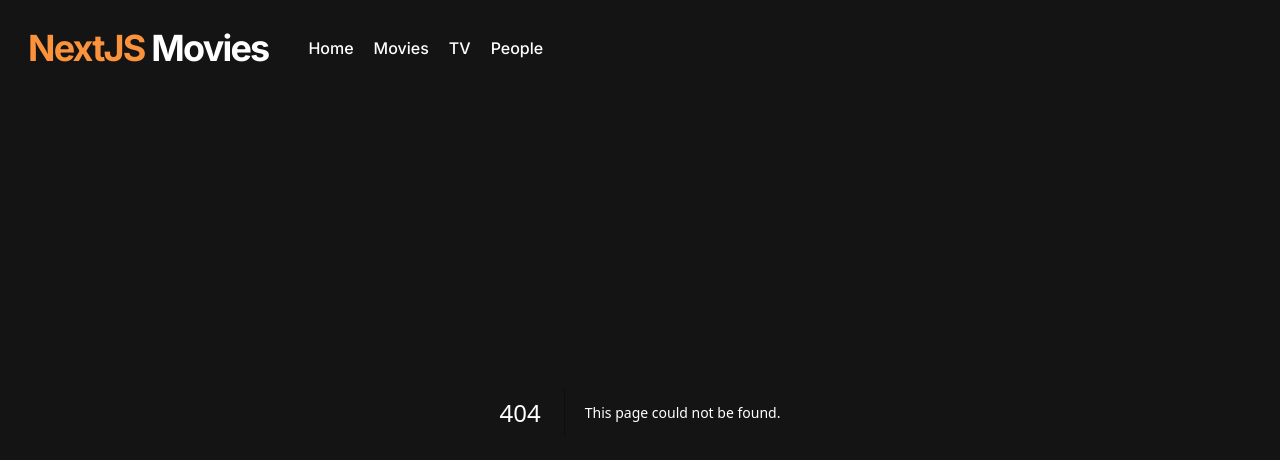
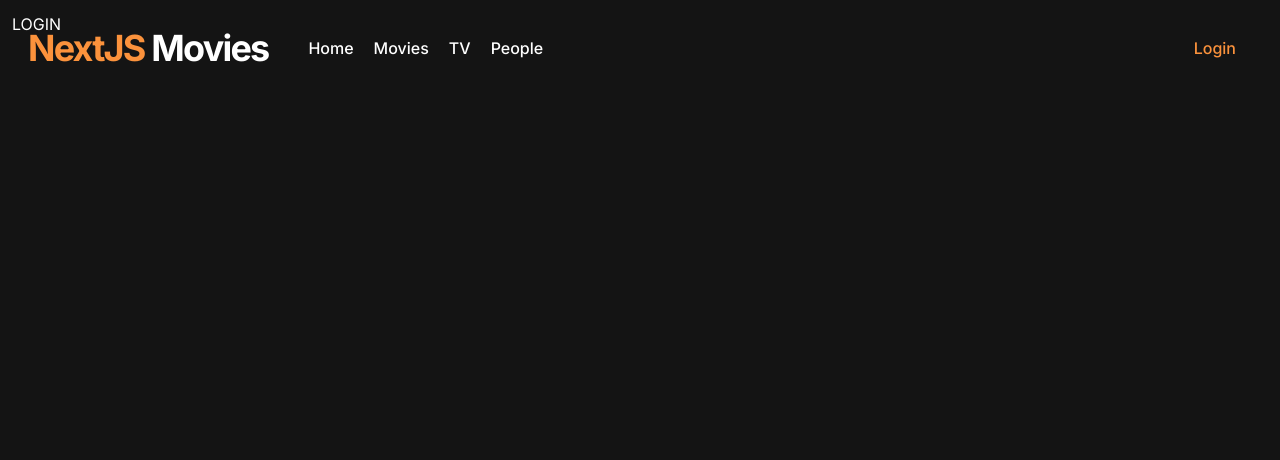
Before and after one commit to nick-douglas82/movies-nextjs, a Next.js app: page /login in a window 1280 px wide. Before the commit this address had no page. Shown: the top 460 px of the page. Built offline with nearby package versions, Linux system fonts and the light colour scheme.

Commit message:
Image fix

```diff
--- /dev/null
+++ b/app/(auth)/login/page.tsx
@@ -0,0 +1,3 @@
+export default async function Login() {
+  return <div>LOGIN</div>
+}
--- a/components/Navigation/UserNav.tsx
+++ b/components/Navigation/UserNav.tsx
@@ -3,7 +3,7 @@ import { NavItem } from '@/components/Navigation/NavItem'
 export const UserNav = () => {
   const authenticated = false
   return (
-    <nav className="mb-10 mt-5 flex w-full justify-end space-x-5 text-right">
+    <nav className="mr-10 flex w-full justify-end space-x-5 text-right">
       <NavItem href="/login" condition={!authenticated}>
         Login
       </NavItem>
--- a/components/SiteHeader.tsx
+++ b/components/SiteHeader.tsx
@@ -5,10 +5,10 @@ import { SiteLogo } from '@/components/SiteLogo'
 
 export const SiteHeader = () => {
   return (
-    <header className="absolute z-50 flex items-center gap-x-10 p-4">
+    <header className="absolute z-50 flex w-full items-center gap-x-10 p-4">
       <SiteLogo />
       <SiteNav />
-      {/* <UserNav /> */}
+      <UserNav />
     </header>
   )
 }
--- a/next.config.mjs
+++ b/next.config.mjs
@@ -1,6 +1,7 @@
 /** @type {import('next').NextConfig} */
 const nextConfig = {
   images: {
+    unoptimized: true,
     domains: ['image.tmdb.org'],
   },
 }
```
